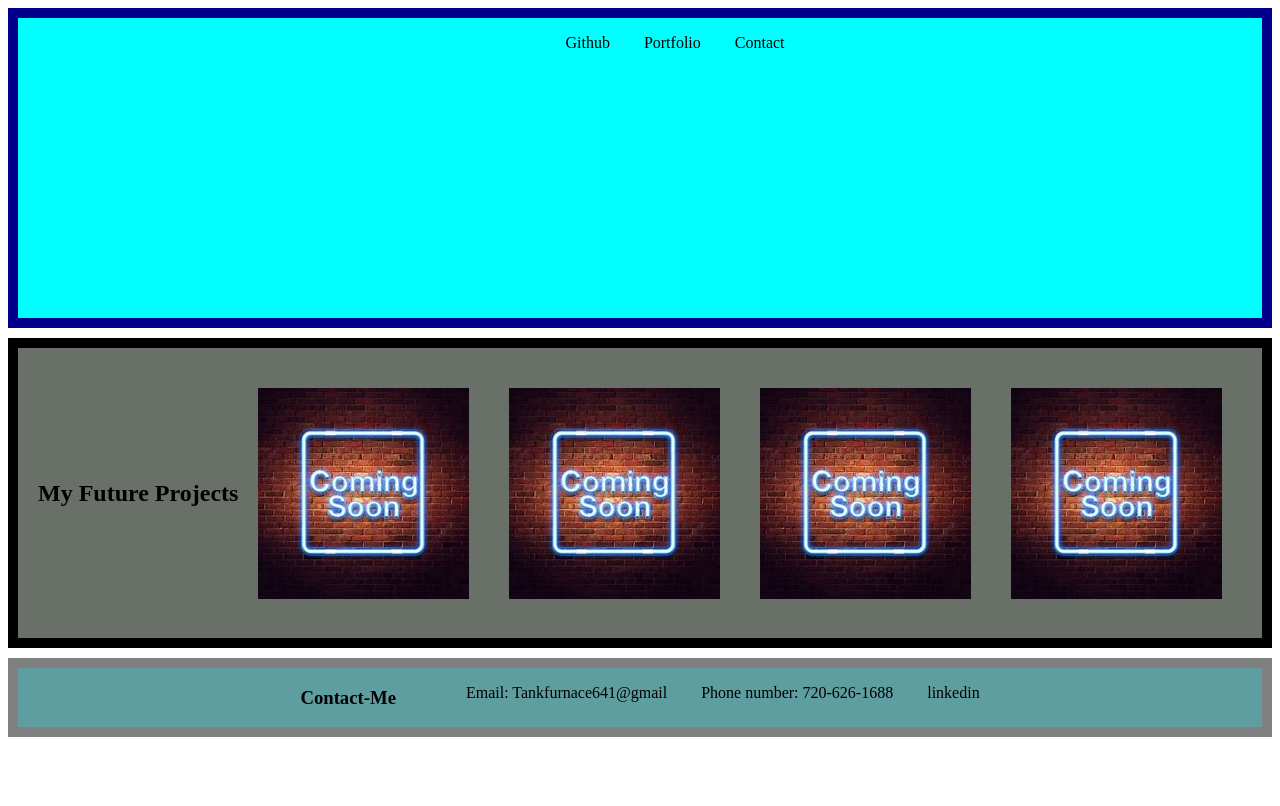
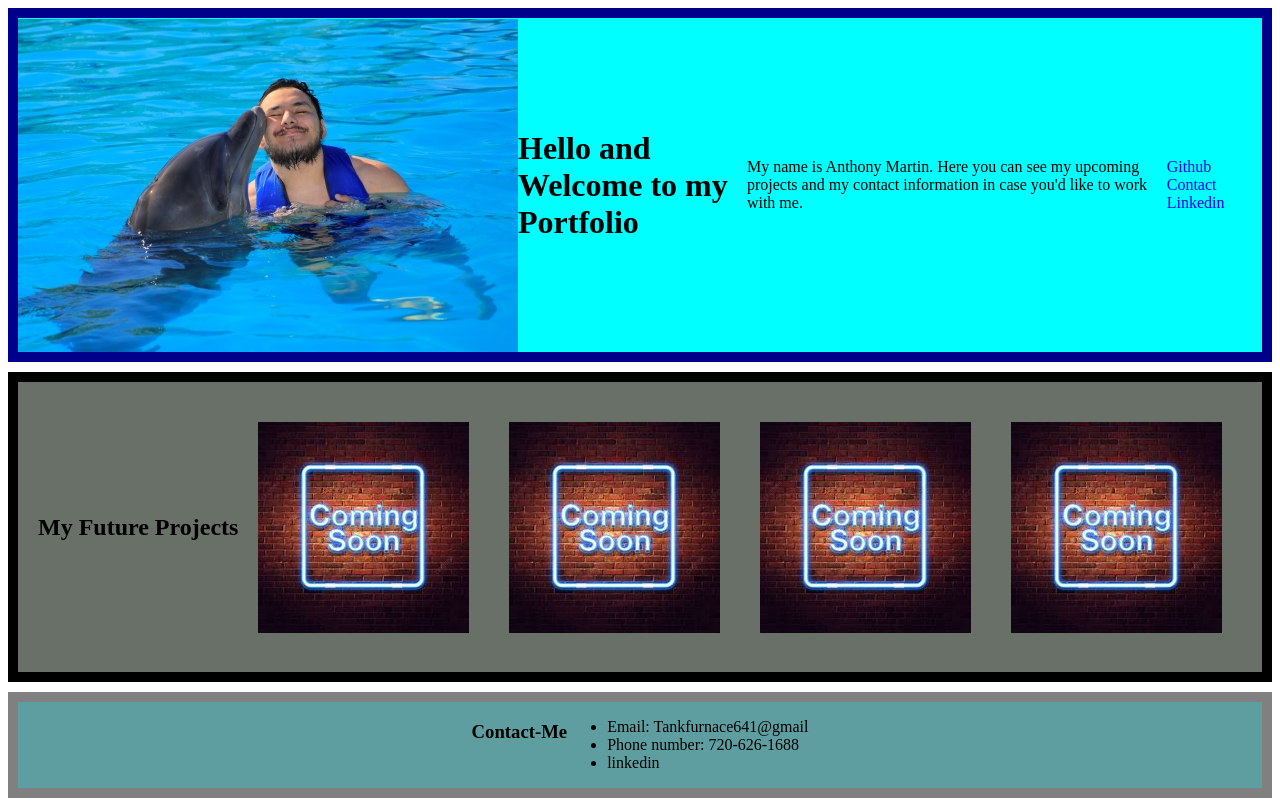
Before and after one commit to Amartin02/Anthony-s-Portfolio, a plain HTML site: page index.html in a window 1280 px wide. Drawn offline with Linux system fonts and the light colour scheme.

Commit message:
added a photo of myself and worked on the header and created new sections in the css for the Nav a

```diff
--- a/assets/css/style.css
+++ b/assets/css/style.css
@@ -1,16 +1,12 @@
 header {
-  text-align: center;
+  display: flex;
   background-color: aqua;
   border: 10px solid darkblue;
-  height: 300px;
-  right: 10px;
+  height: 334px;
+  justify-content: space-between;
+  align-items: center;
 }
 
-li {
-  display: inline;
-  position: relative;
-  margin-left: 30px;
-}
 .future-projects {
   background-color: rgb(104, 112, 103);
   border: 10px solid black;
@@ -34,3 +30,7 @@ li {
   border: 10px solid grey;
   margin-top: 10px;
 }
+nav a {
+  text-decoration: none;
+  padding: 10px;
+}
--- a/index.html
+++ b/index.html
@@ -8,12 +8,16 @@
   </head>
   <body>
     <header>
+      <img src="assets/Images/OCTAVIUS P (103).JPG" />
+      <h1>Hello and Welcome to my Portfolio</h1>
+      <p>
+        My name is Anthony Martin. Here you can see my upcoming projects and my
+        contact information in case you'd like to work with me.
+      </p>
       <nav>
-        <ul>
-          <li>Github</li>
-          <li>Portfolio</li>
-          <li>Contact</li>
-        </ul>
+        <a href="#">Github</a>
+        <a href="#">Contact</a>
+        <a href="#">Linkedin</a>
       </nav>
     </header>
 
```
Also changed, not shown: assets/Images/OCTAVIUS P (103).JPG (added), 1 other file.
